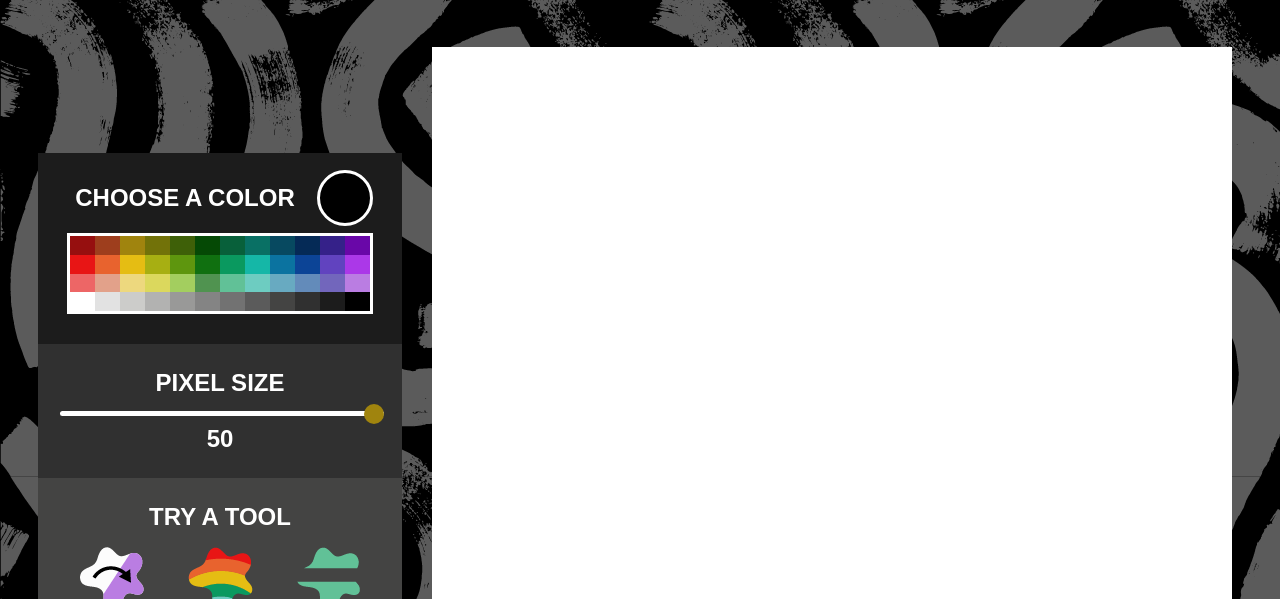
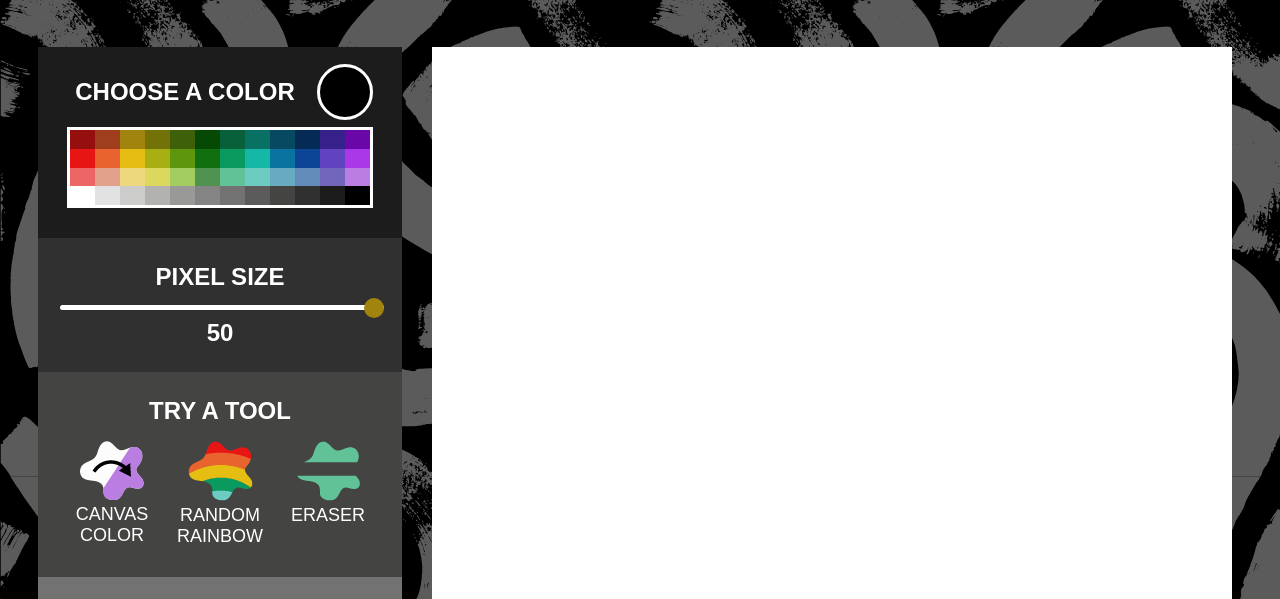
Before and after one commit to Kitteh3/draw-a-doodle, a plain HTML site: page index.html in a window 1280 px wide. Shown: the part 174-773 px from the top of the page. Drawn offline with Linux system fonts and the light colour scheme; a web font is replaced by a local one.

Commit message:
Align main content to the top of the div

```diff
--- a/style.css
+++ b/style.css
@@ -20,7 +20,7 @@ body {
     display: flex;
     flex-wrap: wrap-reverse;
     justify-content: center;
-    align-items: center;
+    align-items: flex-end;
     margin: 0px 20px;
 }
 
@@ -32,6 +32,7 @@ body {
     flex-direction: column;
     justify-content: space-evenly;
     margin: 10px;
+    margin-top: 0px;
 }
 
 .text {
```
